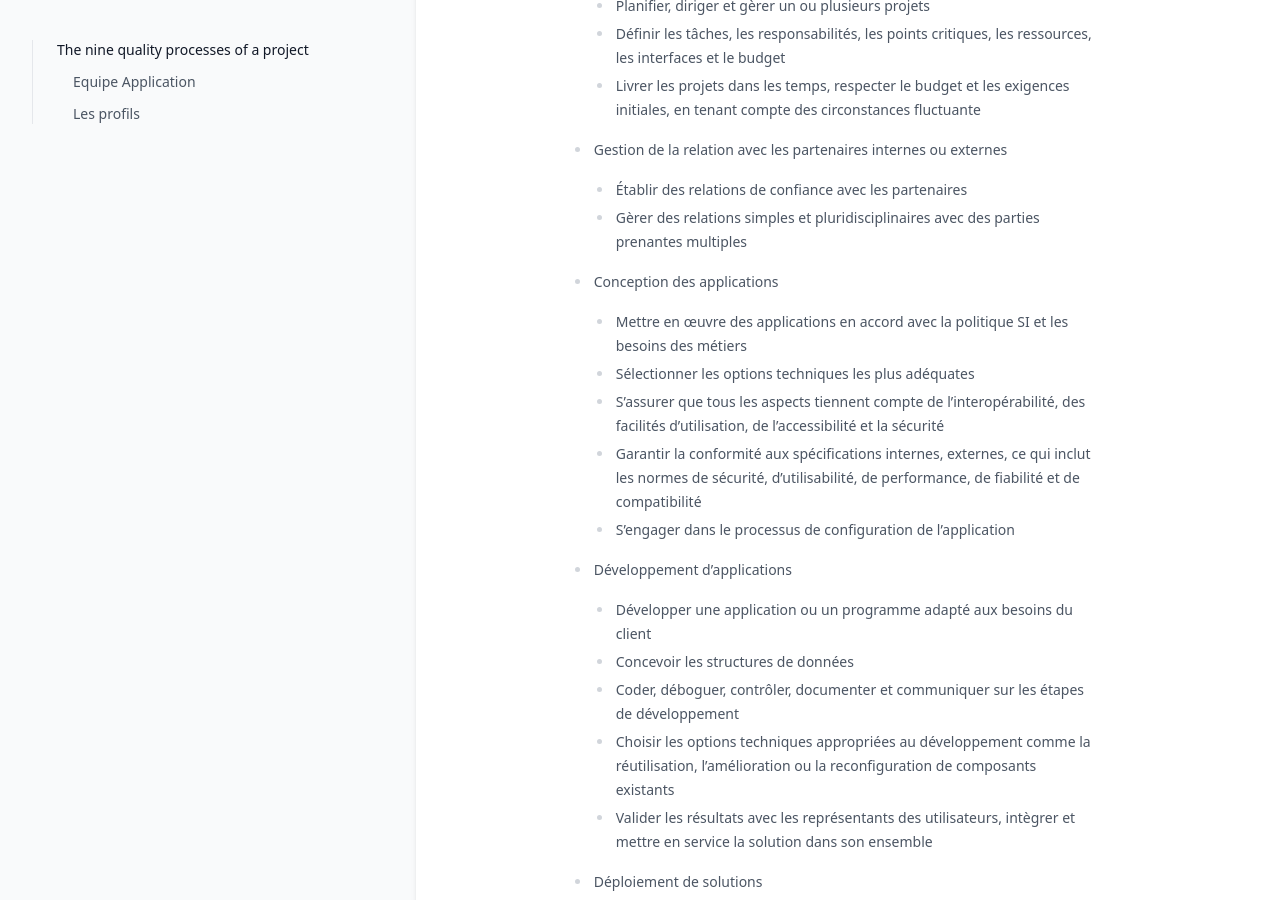
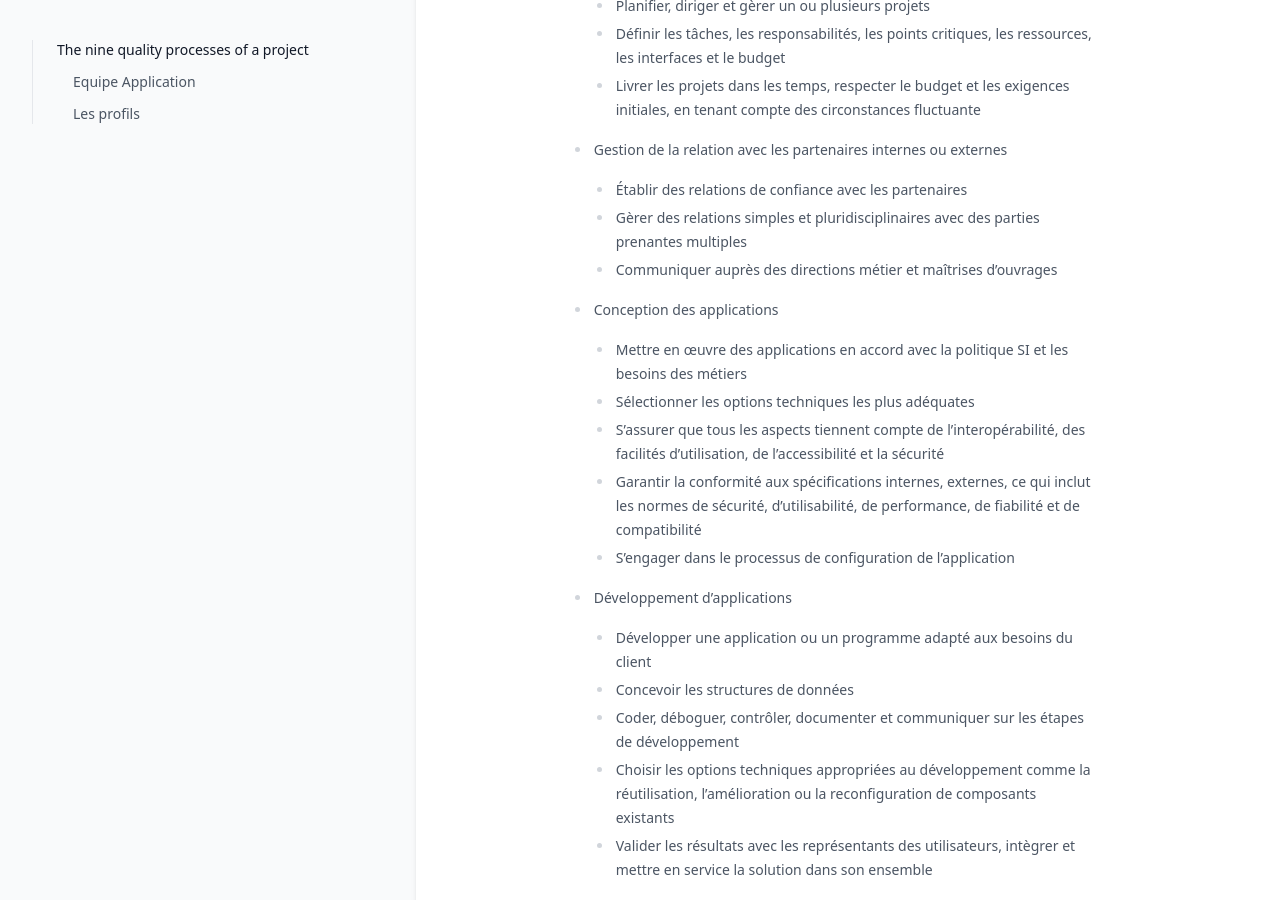
Before and after one commit to greglejeune/ebook, a Jekyll site: the page built from _gdp/apps.md, in a window 1280 px wide and 900 px high, scrolled down 470 px. Built offline with Jekyll 4.4.1, drawn with Linux system fonts in a browser that asks for light colours.

Commit message:
Update apps.md

```diff
--- a/_gdp/apps.md
+++ b/_gdp/apps.md
@@ -24,6 +24,7 @@ source : "https://www.cigref.fr/wp/wp-content/uploads/2023/03/Cigref_Nomenclatur
 - Gestion de la relation avec les partenaires internes ou externes
   - Établir des relations de confiance avec les partenaires
   - Gèrer des relations simples et pluridisciplinaires avec des parties prenantes multiples
+  - Communiquer auprès des directions métier et maîtrises d’ouvrages
 - Conception des applications
   - Mettre en œuvre des applications en accord avec la politique SI et les besoins des métiers
   - Sélectionner les options techniques les plus adéquates
```
